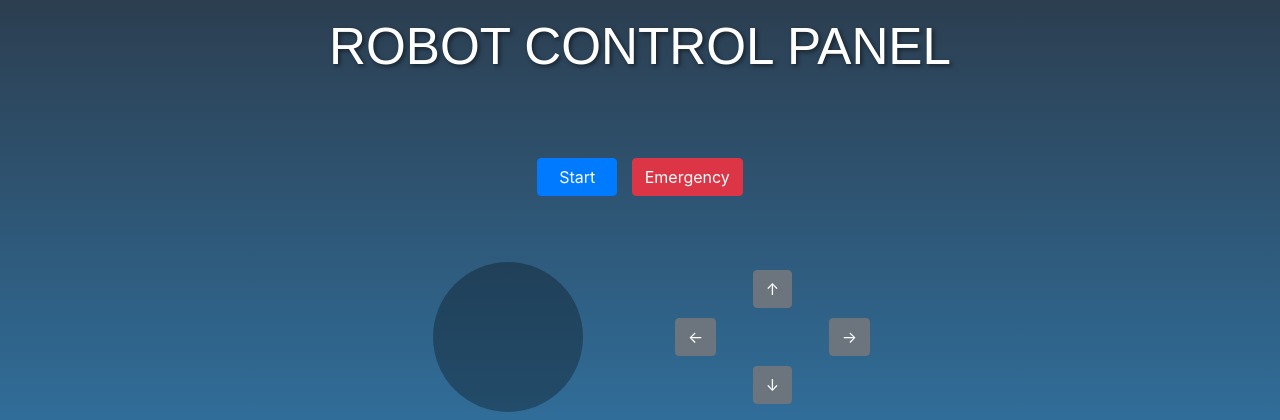
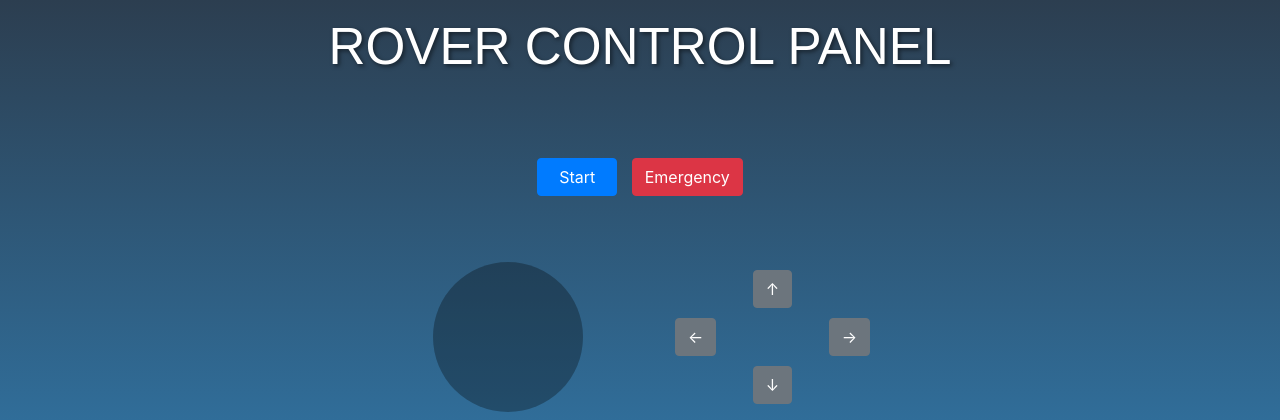
Before and after one commit to luigimuratore/CtrlAltRover, a Flask app: page / in a window 1280 px wide. Shown: the top 420 px of the page. Run offline with Flask 3, Linux system fonts and the light colour scheme; some libraries are stand-ins or nearby versions.

Commit message:
fix errors

```diff
--- a/API/templates/controller.html
+++ b/API/templates/controller.html
@@ -3,7 +3,7 @@
 <head>
   <meta charset="UTF-8">
   <meta name="viewport" content="width=device-width, initial-scale=1">
-  <title>Robot Control Panel</title>
+  <title>Ctrl+Alt+Rover</title>
   <!-- Bootstrap CSS -->
   <link rel="stylesheet" href="https://stackpath.bootstrapcdn.com/bootstrap/4.5.2/css/bootstrap.min.css">
   <!-- Your custom CSS -->
@@ -13,7 +13,7 @@
 </head>
 <body>
   <div class="container">
-    <h1 class="text-center title">ROBOT CONTROL PANEL</h1>
+    <h1 class="text-center title">ROVER CONTROL PANEL</h1>
 
     <div id="gamepad" class="mx-auto">
       <!-- Row 1: Top Buttons -->
```
